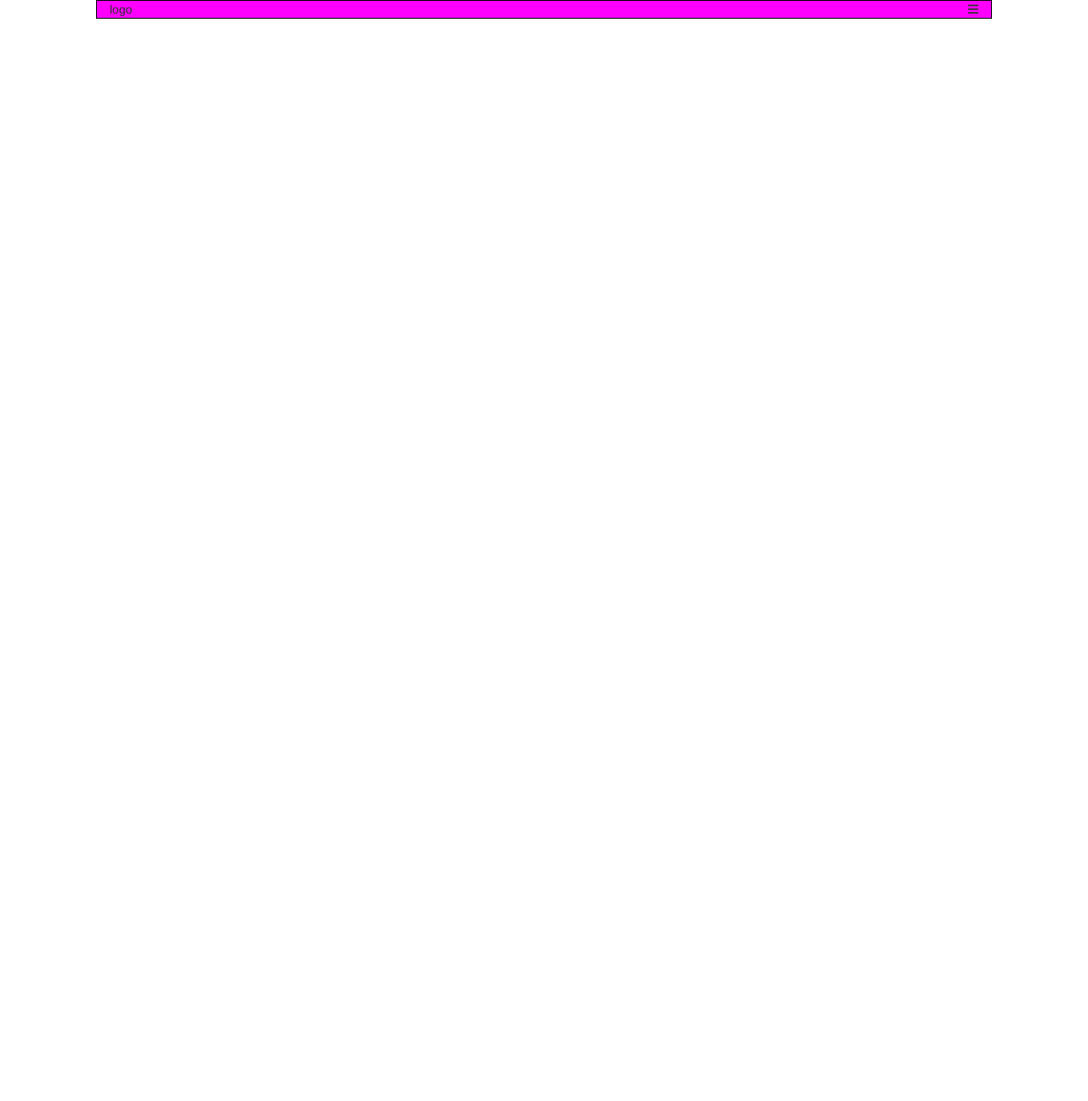
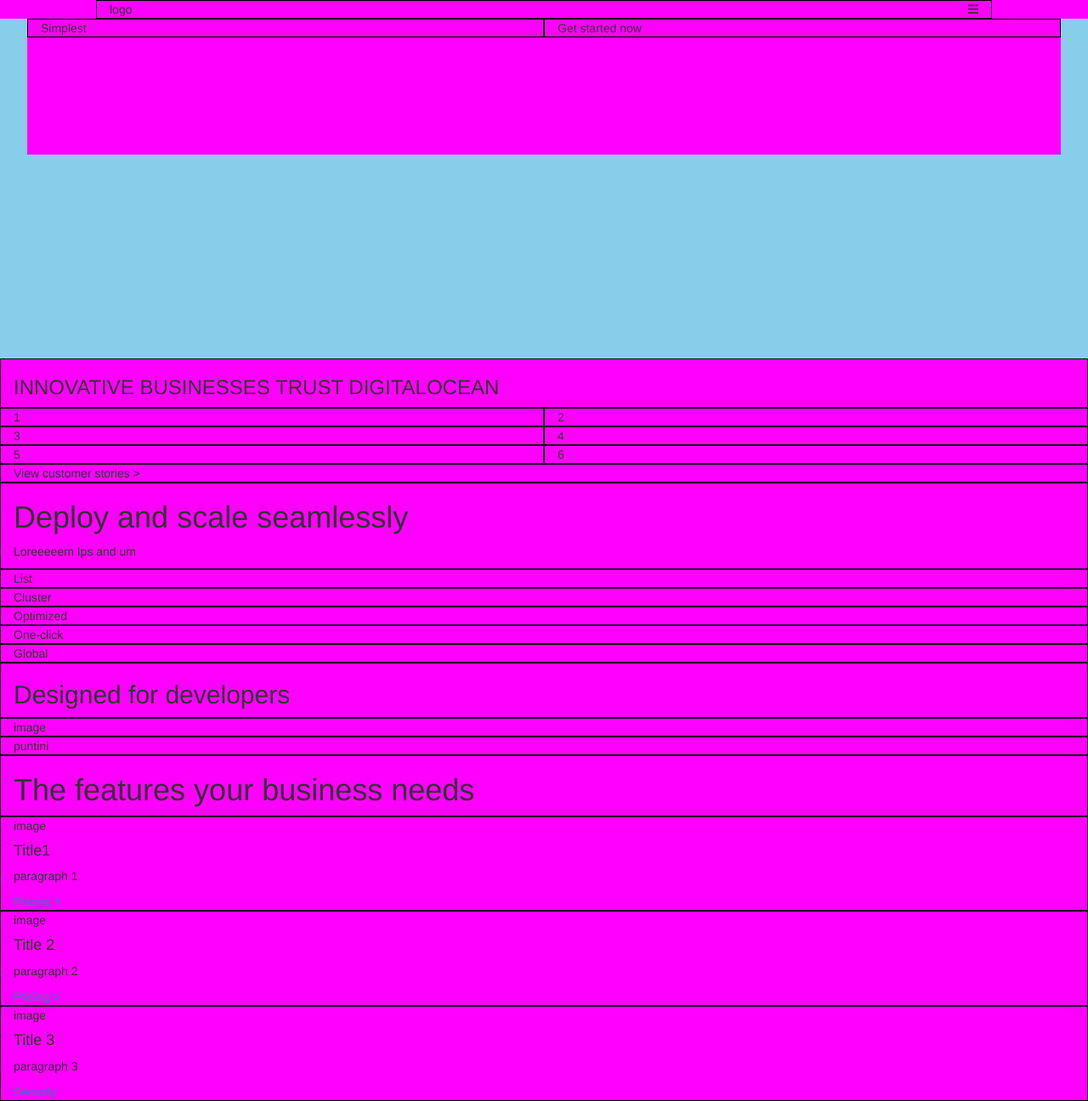
Before and after one commit to PascaSeba/html-css-digitalocean, a plain HTML site: page index.html in a window 1280 px wide. Shown: the whole page at 85% size. Before the commit the page ends 800 px from the top, so only its background shows below. Drawn offline with nearby package versions, Linux system fonts and the light colour scheme.

Commit message:
Struttura in lavorazione

```diff
--- a/css/master.css
+++ b/css/master.css
@@ -3,6 +3,8 @@
   padding: 0;
   box-sizing: border-box;
 }
+
+
 
 .ms-fluid-container {
   width: 100%;
@@ -18,7 +20,34 @@
   background-color: magenta;
   border: 1px solid black;
 }
+/* Inizio header */
+.header_top {
+  width: 100%;
+  background-color: magenta;
+}
 
 .hamburger {
   float: right;
 }
+
+/* Inizio banner */
+.ms_jumbotron {
+  height: 50vh;
+  background-color: skyblue;
+}
+
+.ms_jumbo_container {
+  width: 95%;
+  height: 20vh;
+  background-color: magenta;
+  margin: 0 auto;
+}
+
+.ms_jumbotron .ms_container {
+  height: 20vh;
+  background-color: magenta;
+}
+
+.Logos_container {
+  width: 70%;
+}
--- a/index.html
+++ b/index.html
@@ -10,6 +10,7 @@
   </head>
   <body>
     <header>
+      <!-- Inizio top header -->
       <div class="header_top">
         <div class="ms-fluid-container">
           <div class="ms_container">
@@ -22,6 +23,155 @@
           </div>
         </div>
       </div>
+      <!-- Fine top header -->
+
+      <!-- Inizio Banner -->
+      <div class="ms_jumbotron">
+        <div class="ms_jumbo_container">
+          <div class="row container-fluid">
+            <div class="col-xs-6">
+              Simplest
+            </div>
+            <div class="col-xs-6">
+              <div class="Register">
+                Get started now
+              </div>
+            </div>
+          </div>
+        </div>
+      </div>
+      <!-- Fine del banner -->
     </header>
+    <!-- Fine dell'header -->
+
+    <main>
+      <!-- Inizio sezione loghi -->
+      <div class="container-fluid">
+        <div class="row">
+          <div class="col-xs-12">
+            <h3>INNOVATIVE BUSINESSES TRUST DIGITALOCEAN</h3>
+          </div>
+        </div>
+        <div class="row">
+          <div class="col-xs-6">
+            1
+          </div>
+          <div class="col-xs-6">
+            2
+          </div>
+        </div>
+        <div class="row">
+          <div class="col-xs-6">
+            3
+          </div>
+          <div class="col-xs-6">
+            4
+          </div>
+        </div>
+        <div class="row">
+          <div class="col-xs-6">
+            5
+          </div>
+          <div class="col-xs-6">
+            6
+          </div>
+        </div>
+        <div class="row">
+          <div class="col-xs-12">
+            View customer stories <span>></span>
+          </div>
+        </div>
+      </div>
+      <!-- Fine sezione loghi -->
+
+      <!-- Inizio sezione deploy -->
+      <div class="container-fluid">
+        <div class="row">
+          <div class="col-xs-12">
+            <h1>Deploy and scale seamlessly</h1>
+            <p>Loreeeeem Ips and um</p>
+          </div>
+        </div>
+        <div class="deploy_body">
+          <div class="row">
+            <div class="col-xs-12">
+              List
+            </div>
+            <div class="col-xs-12">
+              Cluster
+            </div>
+            <div class="col-xs-12">
+              Optimized
+            </div>
+            <div class="col-xs-12">
+              One-click
+            </div>
+            <div class="col-xs-12">
+              Global
+            </div>
+          </div>
+        </div>
+      </div>
+      <!-- Fine sezione deploy -->
+
+      <!-- Inizio sezione "Designed for developers" -->
+      <div class="container-fluid">
+        <div class="row">
+          <div class="col-xs-12">
+            <h2>Designed for developers</h2>
+          </div>
+        </div>
+        <div class="row">
+          <div class="col-xs-12">
+            image
+          </div>
+        </div>
+        <div class="row">
+          <div class="col-xs-12">
+            puntini
+          </div>
+        </div>
+      </div>
+      <!-- Fine sezione "Designed for developers" -->
+
+      <!-- Inizio sezione "The features your business needs" -->
+      <div class="container-fluid">
+        <div class="business_container">
+          <div class="row">
+            <div class="col-xs-12">
+              <h1>The features your business needs</h1>
+            </div>
+          </div>
+
+          <div class="row">
+            <div class="col-xs-12">
+              <span>image</span>
+              <h4>Title1</h4>
+              <p>paragraph 1</p>
+              <a href="#">Pricing ></a>
+            </div>
+          </div>
+
+          <div class="row">
+            <div class="col-xs-12">
+              <span>image</span>
+              <h4>Title 2</h4>
+              <p>paragraph 2</p>
+              <a href="#">Pricing ></a>
+            </div>
+          </div>
+
+          <div class="row">
+            <div class="col-xs-12">
+              <span>image</span>
+              <h4>Title 3</h4>
+              <p>paragraph 3</p>
+              <div><a href="#">Security</a></div>
+            </div>
+          </div>
+        </div>
+      </div>
+      <!-- Fine sezione "The features your business needs" -->
+    </main>
   </body>
 </html>
```
